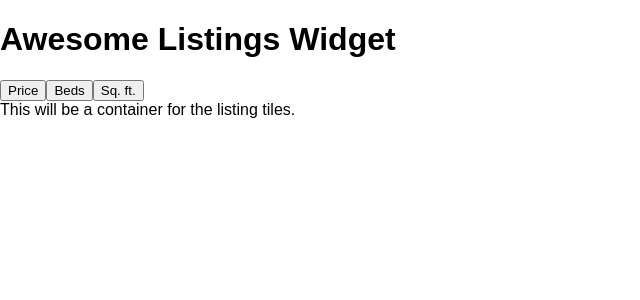
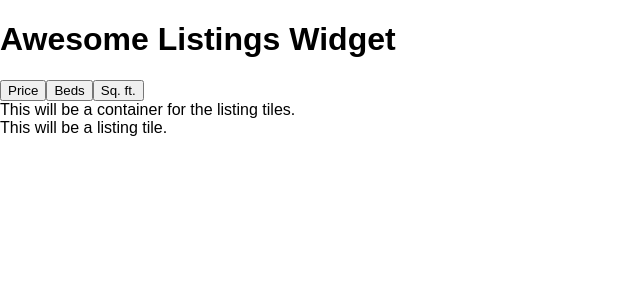
Before and after one commit to dbrodie122/livinit.up, a React (Create React App) app: page / in a window 1280 px wide. Shown: the top 300 px of the page, without its empty margins (0-640 px from the left). Built offline with nearby package versions, Linux system fonts and the light colour scheme.

Commit message:
Connect ListingTile component to Listing component

```diff
--- a/src/components/ListingTile.js
+++ b/src/components/ListingTile.js
@@ -0,0 +1,11 @@
+import React from 'react';
+
+const ListingTile = (props) => {
+  return (
+    <div>
+      This will be a listing tile.
+    </div>
+  )
+};
+
+export default ListingTile;
--- a/src/components/Listings.js
+++ b/src/components/Listings.js
@@ -1,9 +1,11 @@
 import React from 'react';
+import ListingTile from './ListingTile';
 
 const Listings = (props) => {
   return (
     <div>
       This will be a container for the listing tiles.
+      <ListingTile />
     </div>
   )
 };
```
